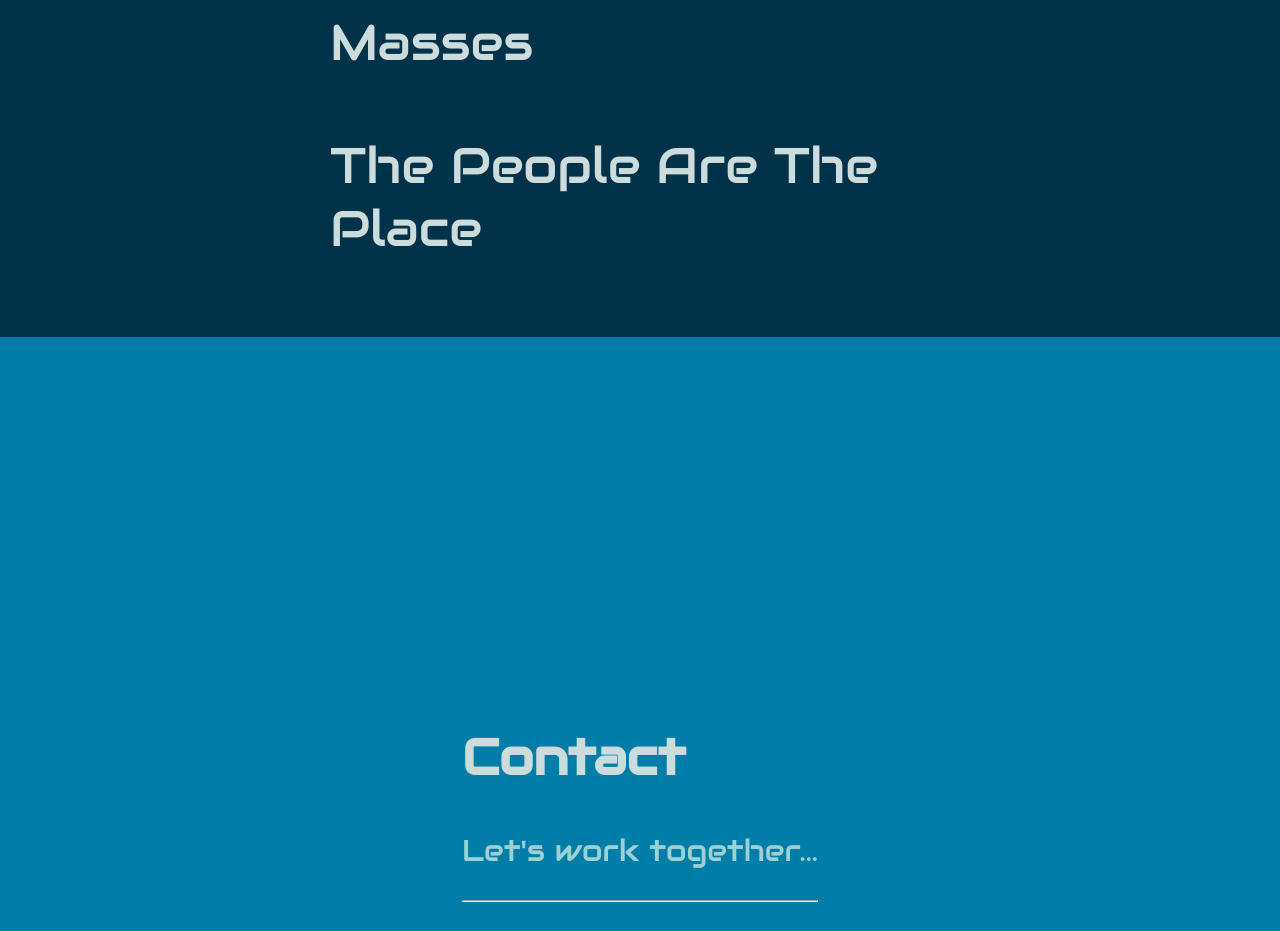
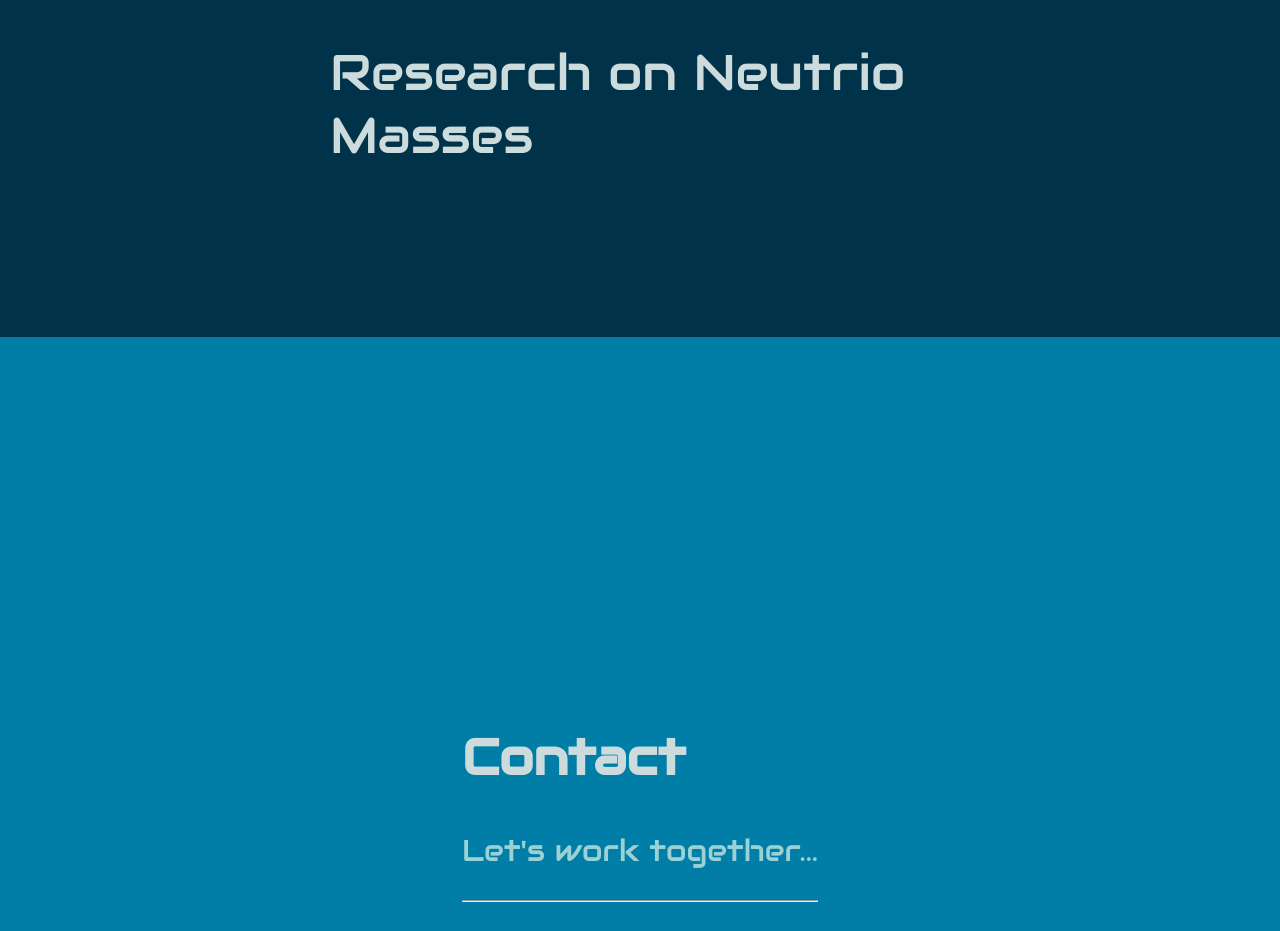
Before and after one commit to iceplant/personal-site, a React (Create React App) app: page / in a window 1280 px wide. Shown: the part 2702-3633 px from the top of the page. Built offline with nearby package versions, Linux system fonts and the light colour scheme.

Commit message:
adds neutrino link

```diff
--- a/src/DevWebsite.js
+++ b/src/DevWebsite.js
@@ -66,10 +66,9 @@ const DevWebsite = (props) => (
         <div href="www.thepeoplearetheplace.org" class="project-tile">
           The People Are The Place
         </div>
-        <div class="project-tile">Research on Neutrio Masses</div>
-        <div class="project-tile">The People Are The Place</div>
-        {/* <div class="project-tile">Double Pendulum</div> */}
-        {/* <div class="project-tile">GitHub-TickTick Ingestor</div> */}
+        <div href="https://arxiv.org/abs/1802.08694" class="project-tile">
+          Research on Neutrio Masses
+        </div>
       </div>
     </section>
 
```
